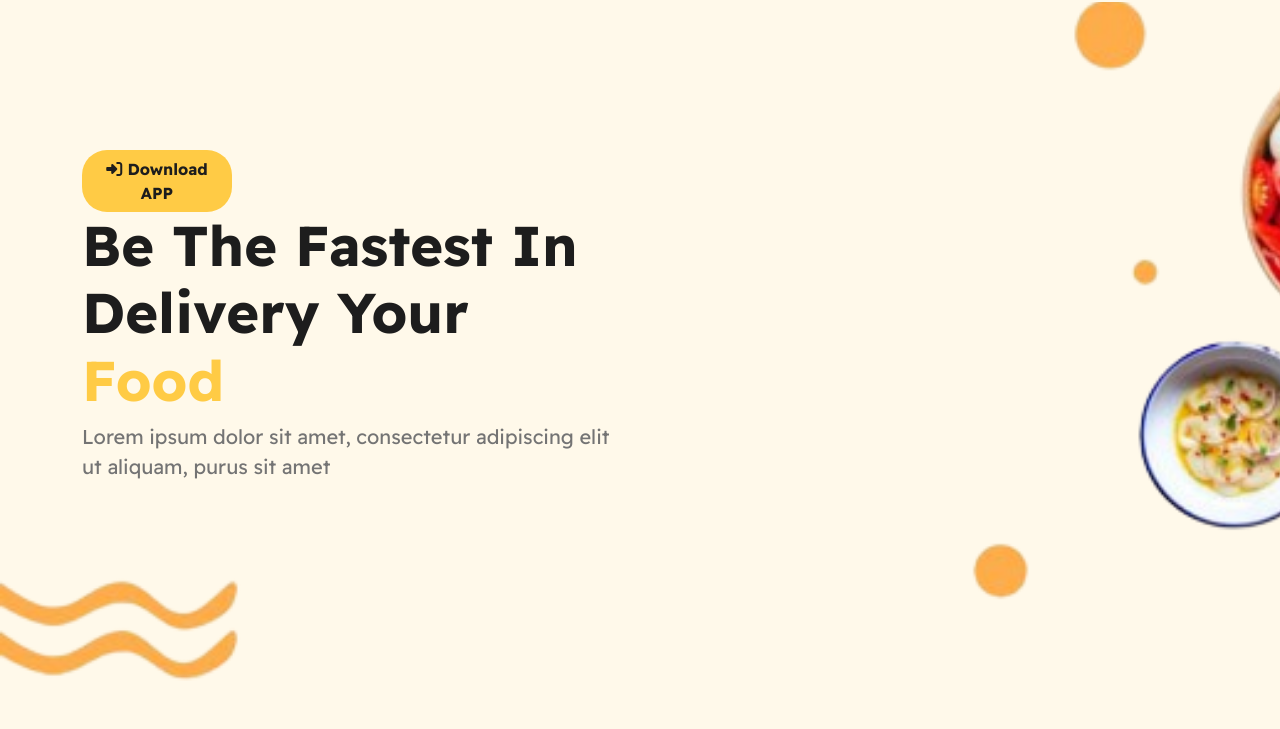
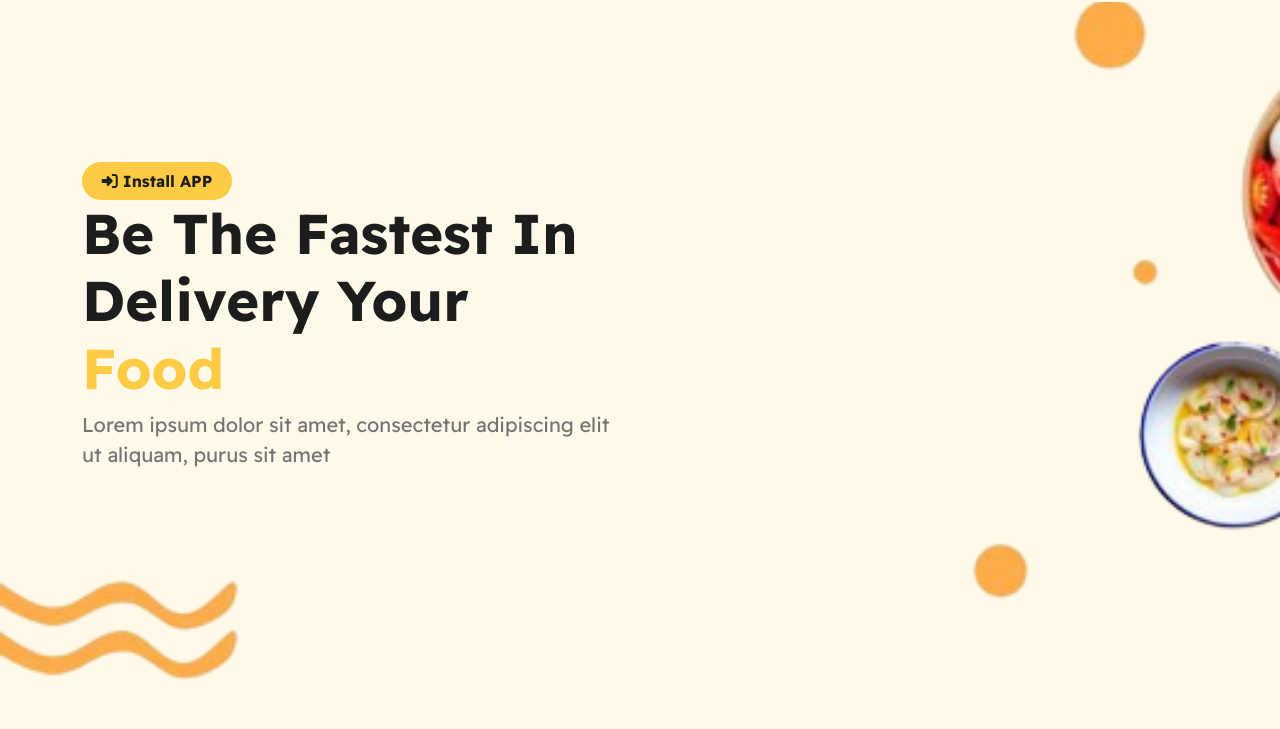
Before and after one commit to laksh11nov/foodLandingPage, a plain HTML site: page index.html in a window 1280 px wide. Shown: the part 71-800 px from the top of the page. Drawn offline with nearby package versions, Linux system fonts and the light colour scheme.

Commit message:
install app

```diff
--- a/index.html
+++ b/index.html
@@ -104,7 +104,7 @@
             <div class="row">
                 <div class="col-lg-6 text-center text-lg-start">
                     <a href="#" class="btn btn-brand" data-aos="fade-up" data-aos-delay="600" id="installButton"
-                        onclick="installApp()"><i class="fa-solid fa-right-to-bracket"></i> Download APP</a>
+                        onclick="installApp()"><i class="fa-solid fa-right-to-bracket"></i> Install APP</a>
                     <h1 class="display-4 fw-bold" data-aos="fade-up">
                         Be The Fastest In Delivery Your
                         <span class="text-brand">Food</span>
```
